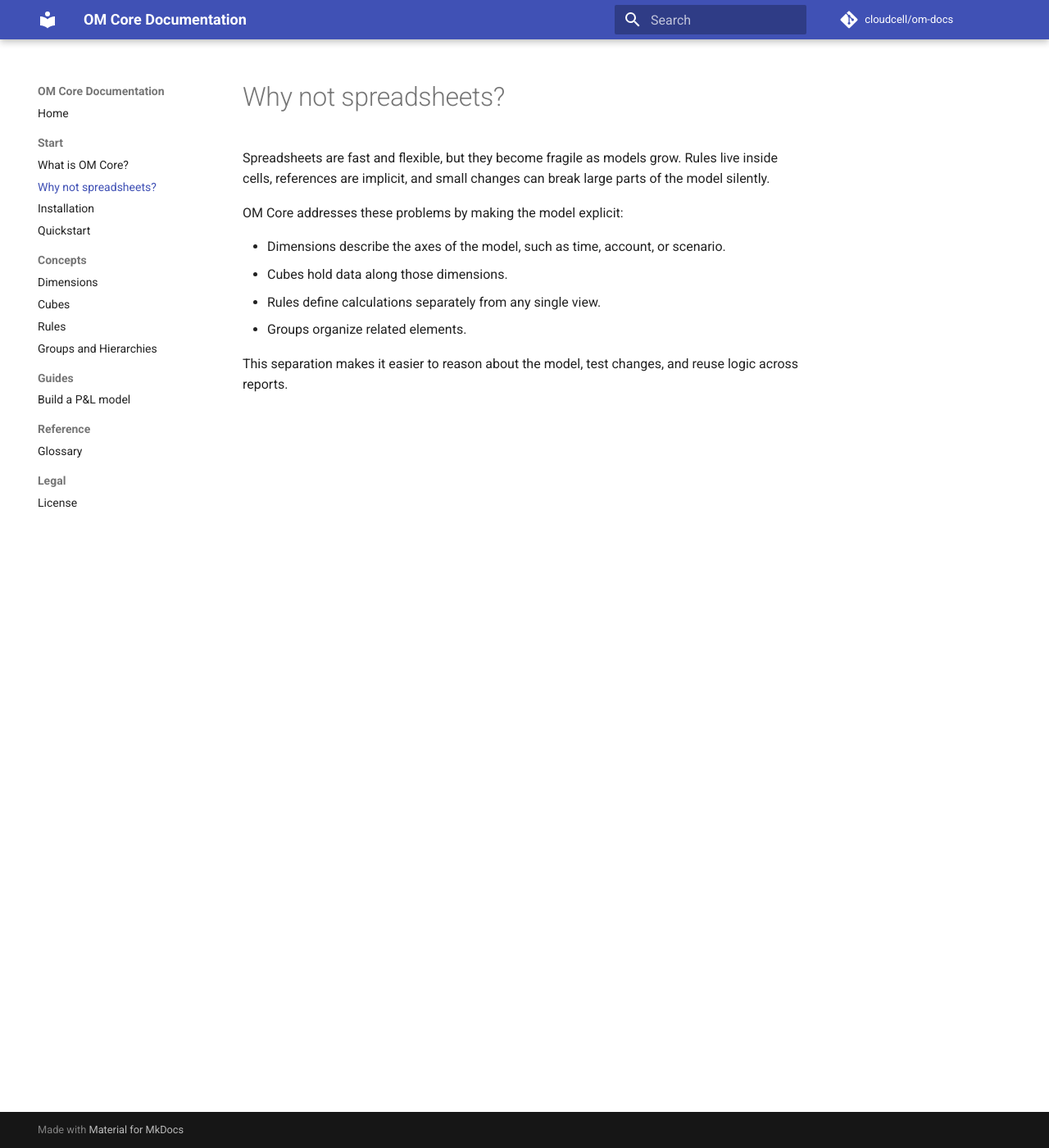
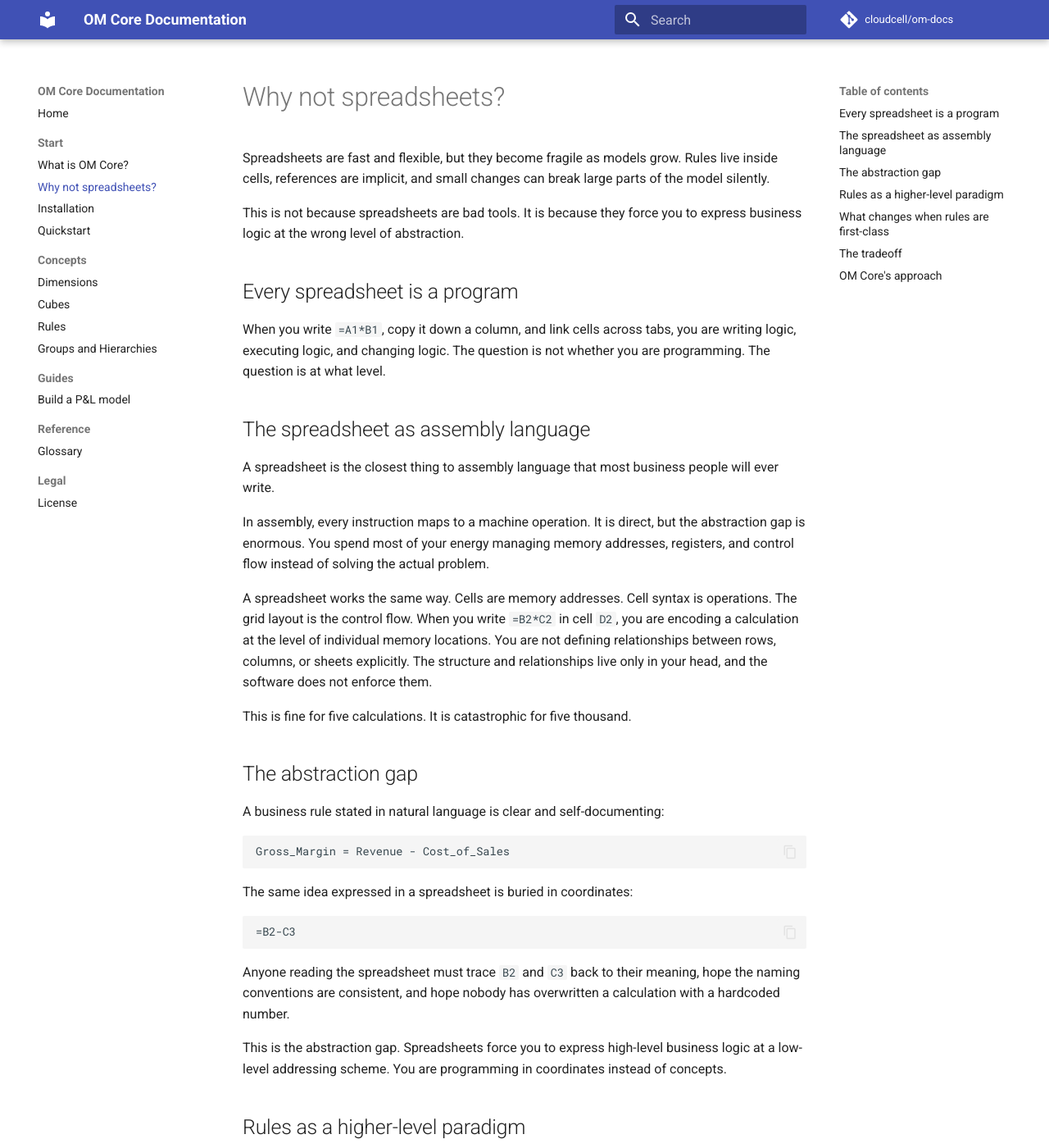
Before and after one commit to cloudcell/om-docs, an MkDocs documentation site: the page built from docs/start/why-not-spreadsheets.md, in a window 1280 px wide and 1400 px high. Shown: the whole window at 82% size. Built offline with MkDocs 1.6.1 and Material for MkDocs 9.7.7, drawn with Linux system fonts in a browser that asks for light colours; comment, search, counter and statistics services are not loaded; some of the changed text lies outside the part shown.

````diff
--- a/docs/start/why-not-spreadsheets.md
+++ b/docs/start/why-not-spreadsheets.md
@@ -2,11 +2,78 @@
 
 Spreadsheets are fast and flexible, but they become fragile as models grow. Rules live inside cells, references are implicit, and small changes can break large parts of the model silently.
 
+This is not because spreadsheets are bad tools. It is because they force you to express business logic at the wrong level of abstraction.
+
+## Every spreadsheet is a program
+
+When you write `=A1*B1`, copy it down a column, and link cells across tabs, you are writing logic, executing logic, and changing logic. The question is not whether you are programming. The question is at what level.
+
+## The spreadsheet as assembly language
+
+A spreadsheet is the closest thing to assembly language that most business people will ever write.
+
+In assembly, every instruction maps to a machine operation. It is direct, but the abstraction gap is enormous. You spend most of your energy managing memory addresses, registers, and control flow instead of solving the actual problem.
+
+A spreadsheet works the same way. Cells are memory addresses. Cell syntax is operations. The grid layout is the control flow. When you write `=B2*C2` in cell `D2`, you are encoding a calculation at the level of individual memory locations. You are not defining relationships between rows, columns, or sheets explicitly. The structure and relationships live only in your head, and the software does not enforce them.
+
+This is fine for five calculations. It is catastrophic for five thousand.
+
+## The abstraction gap
+
+A business rule stated in natural language is clear and self-documenting:
+
+```text
+Gross_Margin = Revenue - Cost_of_Sales
+```
+
+The same idea expressed in a spreadsheet is buried in coordinates:
+
+```text
+=B2-C3
+```
+
+Anyone reading the spreadsheet must trace `B2` and `C3` back to their meaning, hope the naming conventions are consistent, and hope nobody has overwritten a calculation with a hardcoded number.
+
+This is the abstraction gap. Spreadsheets force you to express high-level business logic at a low-level addressing scheme. You are programming in coordinates instead of concepts.
+
+## Rules as a higher-level paradigm
+
+OM Core closes that gap by treating rules as first-class citizens of the model.
+
+A rule says what, not where:
+
+```text
+Gross Margin = Revenue - Cost
+```
+
+A rule has an identity. You can trace its dependencies. You can change its expression without moving data around. The model understands it as a relationship, not as a combination of cell syntax and grid layout.
+
+Rules operate on semantic relationships, not coordinates. Add a new dimension, reorganize a hierarchy, or flip rows and columns in a view: the rules do not change.
+
+## What changes when rules are first-class
+
+- **Auditing becomes reading.** You inspect the rules directly instead of tracing cell references through a maze of addresses.
+- **Structure changes do not break logic.** Rules are independent of layout and hierarchy ordering.
+- **The model and the view are separated.** The model defines dimensions, cubes, rules, and groups. The grid is just one way to look at it.
+- **Logic is expressed once.** The same rule applies to every slice it targets, rather than being copied into hundreds of cells.
+
+## The tradeoff
+
+OM Core is not a spreadsheet with extra features. It is a different level of abstraction.
+
+You trade the spreadsheet's infinite flexibility for structure. You must define dimensions, dimension items, cubes, and rules explicitly. In return, you get predictability, auditability, and the ability to scale a model without it becoming a maze of references.
+
+This is the same tradeoff that structured programming made over machine code, that relational databases made over flat files, and that high-level languages made over assembly.
+
+## OM Core's approach
+
 OM Core addresses these problems by making the model explicit:
 
-- Dimensions describe the axes of the model, such as time, account, or scenario.
-- Cubes hold data along those dimensions.
-- Rules define calculations separately from any single view.
-- Groups organize related elements.
+- **Dimensions** describe the axes of the model, such as time, account, or scenario.
+- **Cubes** hold data along those dimensions.
+- **Rules** define calculations separately from any single view.
+- **Groups** organize related elements.
 
 This separation makes it easier to reason about the model, test changes, and reuse logic across reports.
+
+For more background on rules as a higher-level paradigm, see [Programming with Rules](https://openmodeling.substack.com/p/programming-with-rules).
````
Also changed, not shown: docs/concepts/dimensions.md (+1 -1 lines), docs/concepts/groups-and-hierarchies.md (+9 -9 lines), docs/concepts/rules.md (+2 -0 lines), docs/reference/glossary.md (+5 -5 lines).
